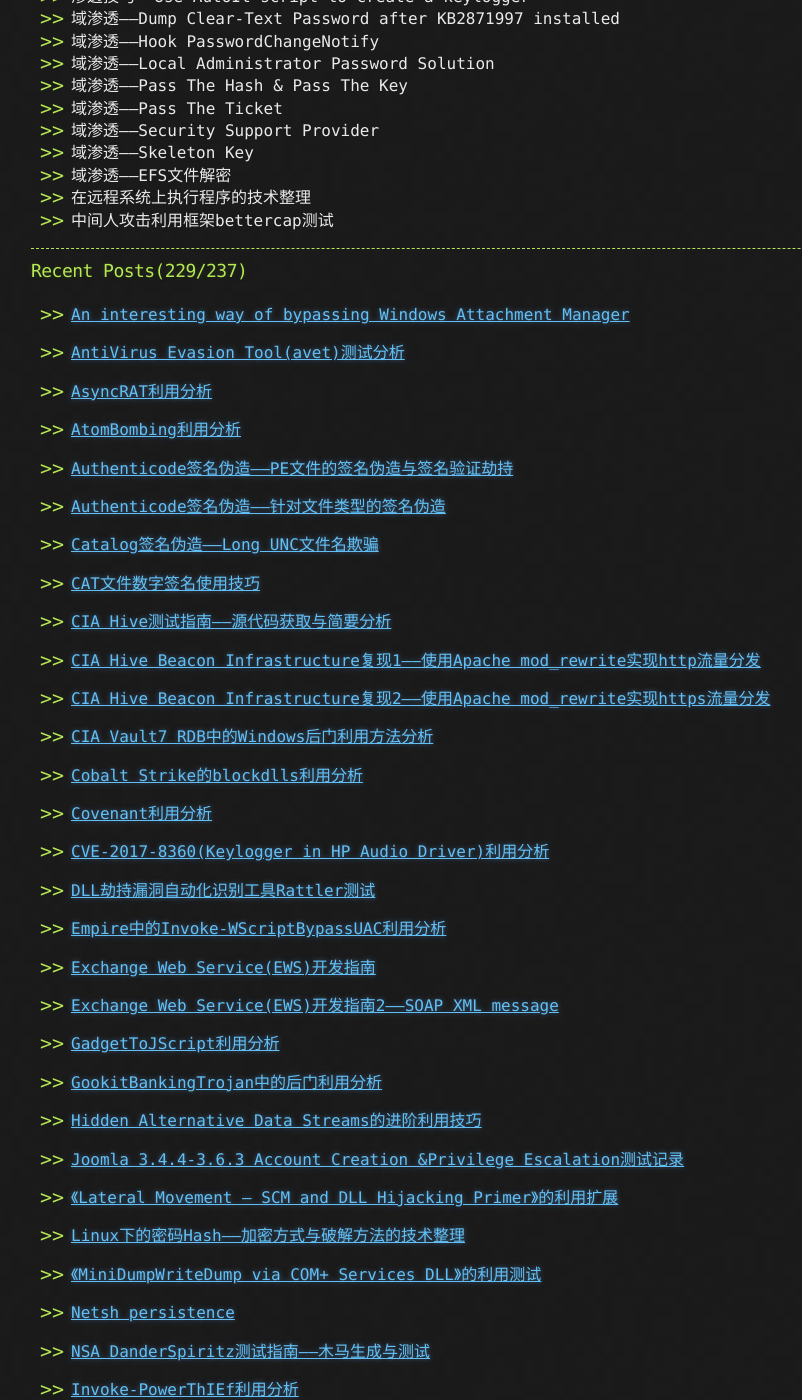
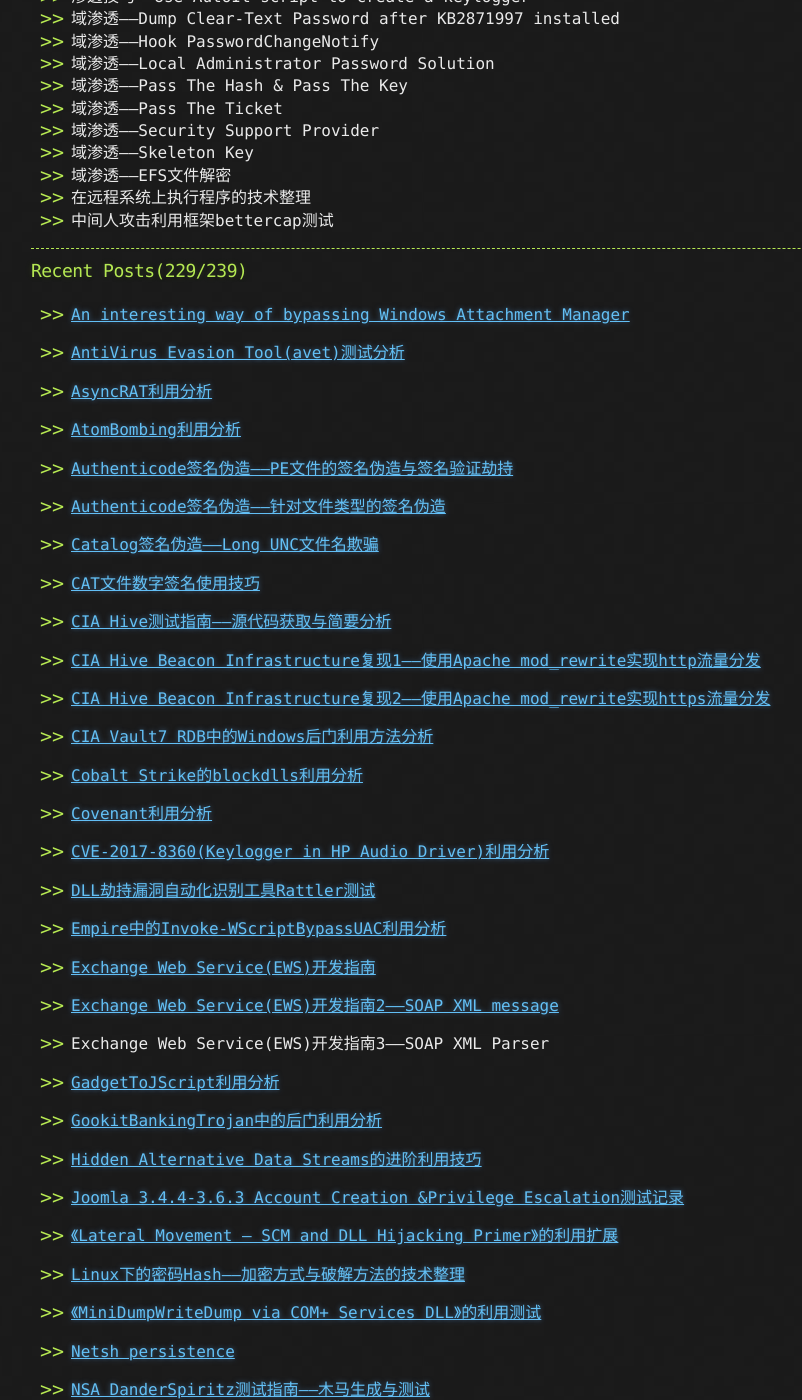
Before and after one commit to 3gstudent/3gstudent.github.io, a Jekyll site: the page built from about.md, in a window 1280 px wide and 1400 px high, scrolled down 1093 px. Shown: the whole window, without its empty margins (109-911 px from the left). Built offline with Jekyll 4.4.1, drawn with Linux system fonts in a browser that asks for light colours; some of the changed text lies outside the part shown.

Commit message:
Update about.md

```diff
--- a/about.md
+++ b/about.md
@@ -62,7 +62,7 @@ Github:   [3gstudent](https://github.com/3gstudent)
 
 ---
 
-### Recent Posts(229/237)
+### Recent Posts(229/239)
 
 -
  [An interesting way of bypassing Windows Attachment Manager](https://3gstudent.github.io/An-interesting-way-of-bypassing-Windows-Attachment-Manager)
@@ -120,6 +120,9 @@ Github:   [3gstudent](https://github.com/3gstudent)
 
 -
  [Exchange Web Service(EWS)开发指南2——SOAP XML message](https://3gstudent.github.io/Exchange-Web-Service(EWS)%E5%BC%80%E5%8F%91%E6%8C%87%E5%8D%972-SOAP-XML-message)
+
+-
+ Exchange Web Service(EWS)开发指南3——SOAP XML Parser
 
 -
  [GadgetToJScript利用分析](https://3gstudent.github.io/GadgetToJScript%E5%88%A9%E7%94%A8%E5%88%86%E6%9E%90)
```
Also changed, not shown: other parts of about.md (+4 -1 lines).
